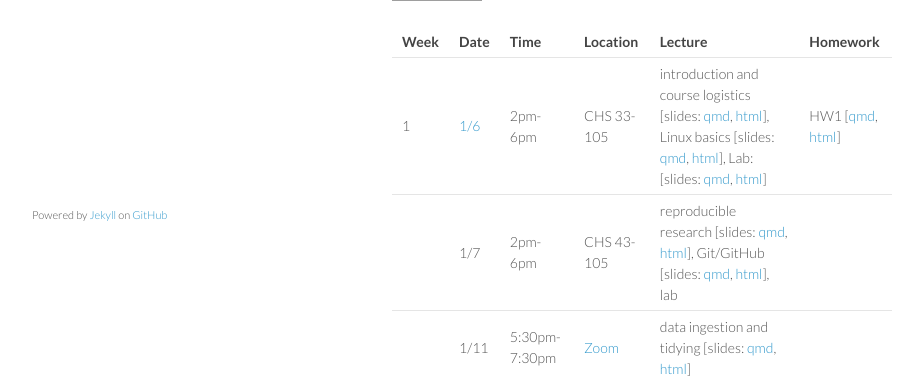
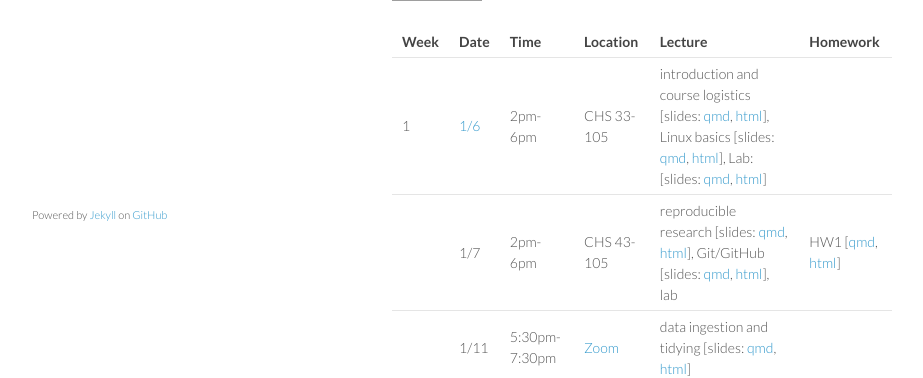
Before and after one commit to ucla-biostat-203b/2024winter, a Jekyll site: the page built from schedule/schedule-lec80.md, in a window 1280 px wide. Shown: the part 606-984 px from the top of the page, without its empty margins (178-1101 px from the left). Built offline with Jekyll 4.4.1, drawn with Linux system fonts in a browser that asks for light colours; grey boxes are pictures that could not be loaded.

Commit message:
shift hw1 to Jan 7

```diff
--- a/schedule/schedule-lec80.md
+++ b/schedule/schedule-lec80.md
@@ -29,8 +29,8 @@
 
 | Week | Date | Time | Location | Lecture | Homework |
 |:-----------|:------------|:------------|:------------|:------------|
-| 1 | [1/6](https://ucla-biostat-203b.github.io/2024winter/biostat203bwinter2023lec80/2024/01/06/lec80.html) | 2pm-6pm | CHS 33-105 | introduction and course logistics \[slides: [qmd](https://raw.githubusercontent.com/ucla-biostat-203b/2024winter/master/slides/01-intro/intro.qmd), [html](../slides/01-intro/intro.html)\], Linux basics \[slides: [qmd](https://raw.githubusercontent.com/ucla-biostat-203b/2024winter/master/slides/02-linux/linux.qmd), [html](../slides/02-linux/linux.html)\], Lab: \[slides: [qmd](https://raw.githubusercontent.com/ucla-biostat-203b/2024winter/master/labs/lab01/lab01.qmd), [html](../labs/lab01/lab01.html)\] | HW1 \[[qmd](https://raw.githubusercontent.com/ucla-biostat-203b/2024winter/master/hw/hw1/hw1.qmd), [html](../hw/hw1/hw1.html)\] |
-|   | 1/7 | 2pm-6pm | CHS 43-105 | reproducible research \[slides: [qmd](https://raw.githubusercontent.com/ucla-biostat-203b/2024winter/master/slides/03-repres/repres.qmd), [html](../slides/03-repres/repres.html)\], Git/GitHub \[slides: [qmd](https://raw.githubusercontent.com/ucla-biostat-203b/2024winter/master/slides/04-git/git.qmd), [html](../slides/04-git/git.html)\], lab | |
+| 1 | [1/6](https://ucla-biostat-203b.github.io/2024winter/biostat203bwinter2023lec80/2024/01/06/lec80.html) | 2pm-6pm | CHS 33-105 | introduction and course logistics \[slides: [qmd](https://raw.githubusercontent.com/ucla-biostat-203b/2024winter/master/slides/01-intro/intro.qmd), [html](../slides/01-intro/intro.html)\], Linux basics \[slides: [qmd](https://raw.githubusercontent.com/ucla-biostat-203b/2024winter/master/slides/02-linux/linux.qmd), [html](../slides/02-linux/linux.html)\], Lab: \[slides: [qmd](https://raw.githubusercontent.com/ucla-biostat-203b/2024winter/master/labs/lab01/lab01.qmd), [html](../labs/lab01/lab01.html)\] | |
+|   | 1/7 | 2pm-6pm | CHS 43-105 | reproducible research \[slides: [qmd](https://raw.githubusercontent.com/ucla-biostat-203b/2024winter/master/slides/03-repres/repres.qmd), [html](../slides/03-repres/repres.html)\], Git/GitHub \[slides: [qmd](https://raw.githubusercontent.com/ucla-biostat-203b/2024winter/master/slides/04-git/git.qmd), [html](../slides/04-git/git.html)\], lab | HW1 \[[qmd](https://raw.githubusercontent.com/ucla-biostat-203b/2024winter/master/hw/hw1/hw1.qmd), [html](../hw/hw1/hw1.html)\] |
 |   | 1/11 | 5:30pm-7:30pm | [Zoom](https://ucla.zoom.us/j/97770904876) | data ingestion and tidying \[slides: [qmd](https://raw.githubusercontent.com/ucla-biostat-203b/2024winter/master/slides/05-tidy/tidy.qmd), [html](../slides/05-tidy/tidy.html)\] | |
 | 2 | 1/18 | 5:30pm-7:30pm | [Zoom](https://ucla.zoom.us/j/97770904876) | data visualization with ggplot2 \[slides: [qmd](https://raw.githubusercontent.com/ucla-biostat-203b/2024winter/master/slides/06-vis/ggplot2.qmd), [html](../slides/06-vis/ggplot2.html)\] | |
 | 3 | 1/25 | 5:30pm-7:30pm | [Zoom](https://ucla.zoom.us/j/97770904876) | data transformation with dplyr \[slides: [qmd](https://raw.githubusercontent.com/ucla-biostat-203b/2024winter/master/slides/07-dplyr/dplyr.qmd), [html](../slides/07-dplyr/dplyr.html)\] | |
```
Also changed, not shown: _posts/2024-01-06-lec80.md (+3 -1 lines).
